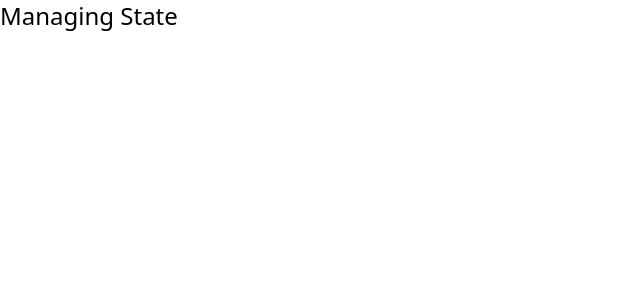
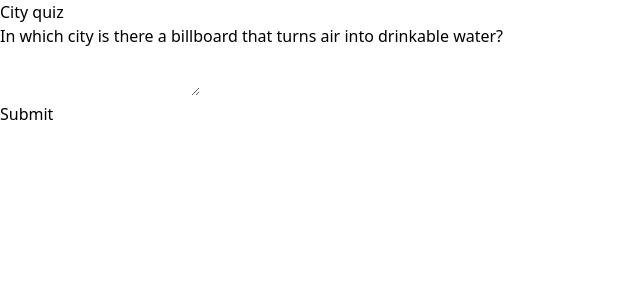
Before and after one commit to asifalam515/learning_react, a React (Vite) app in the folder managing_state/: page / in a window 1280 px wide. Shown: the top 300 px of the page, without its empty margins (0-640 px from the left). Built offline with nearby package versions, Linux system fonts and the light colour scheme.

Commit message:
form started

```diff
--- a/managing_state/src/App.jsx
+++ b/managing_state/src/App.jsx
@@ -1,8 +1,9 @@
+import Form from "./components/Form";
 
 const App = () => {
   return (
     <div>
-      <h1 className="text-2xl">Managing State</h1>
+      <Form></Form>
     </div>
   );
 };
--- /dev/null
+++ b/managing_state/src/components/Form.jsx
@@ -0,0 +1,22 @@
+export default function Form({
+  status = 'empty'
+}) {
+  if (status === 'success') {
+    return <h1>That's right!</h1>
+  }
+  return (
+    <>
+      <h2>City quiz</h2>
+      <p>
+        In which city is there a billboard that turns air into drinkable water?
+      </p>
+      <form>
+        <textarea />
+        <br />
+        <button>
+          Submit
+        </button>
+      </form>
+    </>
+  )
+}
```
